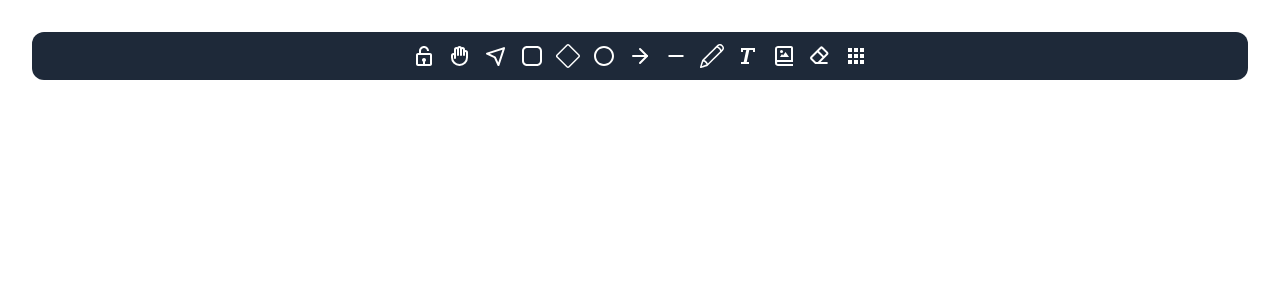
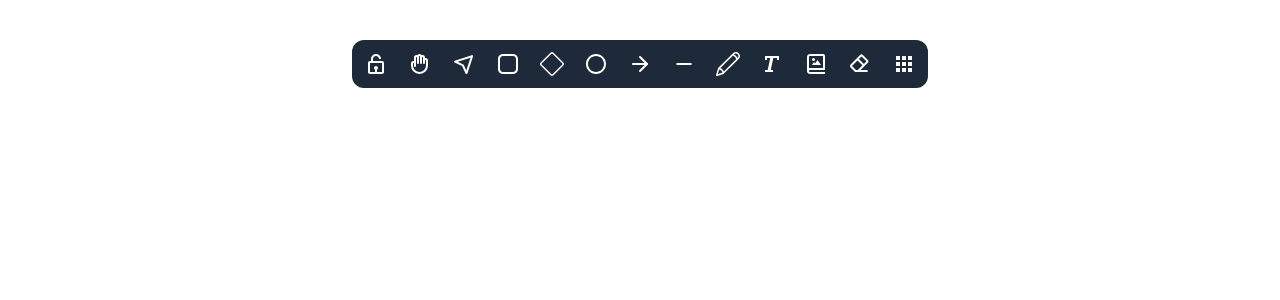
Before and after one commit to anup4747/Clone-practice-websites, a React (Vite) app in the folder websiteTwo/excalidraw_clone/: page / in a window 1280 px wide. Shown: the top 300 px of the page. Built offline with nearby package versions, Linux system fonts and the light colour scheme.

Commit message:
Some changes

```diff
--- a/websiteTwo/excalidraw_clone/index.html
+++ b/websiteTwo/excalidraw_clone/index.html
@@ -1,12 +1,10 @@
-<!doctype html>
+<!DOCTYPE html>
 <html lang="en">
   <head>
     <meta charset="UTF-8" />
-    <link rel="icon" type="image/svg+xml" href="/vite.svg" />
     <meta name="viewport" content="width=device-width, initial-scale=1.0" />
-    <title>Vite + React + TS</title>
+    <title>Excalidraw clone</title>
   </head>
-
 
   <body>
     <div id="root"></div>
--- /dev/null
+++ b/websiteTwo/excalidraw_clone/src/componants/footer.tsx
@@ -0,0 +1,10 @@
+import React from "react";
+import { useState, useEffect } from "react";
+
+export const Footer: React.FC= () => {
+    return(
+        <section>
+            <div>Footer</div>
+        </section>
+    )
+}
--- a/websiteTwo/excalidraw_clone/src/componants/toolsMenu.tsx
+++ b/websiteTwo/excalidraw_clone/src/componants/toolsMenu.tsx
@@ -20,24 +20,55 @@ import { FaPaintBrush } from "react-icons/fa";
 import { MdOutlineStarBorder } from "react-icons/md";
 import { GiPaintBucket } from "react-icons/gi";
 
+enum Tool {
+  None = "none",
+  Hand = "hand",
+  Selection = "selection",
+  Square = "square",
+  Diamond = "diamond",
+  Circle = "circle",
+  Arrow = "arrow",
+  Line = "line",
+  Pencil = "pencil",
+  Text = "text",
+  Image = "image",
+  Eraser = "eraser",
+  PaintBrush = "paintBrush",
+  Star = "star",
+  PaintBucket = "paintBucket",
+}
+
+interface ToolConfig {
+  name: Tool;
+  icon: React.ReactNode;
+  key?: string;
+  isSubmenu?: boolean;
+}
+
+const tools: ToolConfig[] = [
+  { name: Tool.Hand, icon: <HiOutlineHand />, key: "h" },
+  { name: Tool.Selection, icon: <BiNavigation />, key: "1" },
+  { name: Tool.Square, icon: <BiSquareRounded />, key: "2" },
+  { name: Tool.Diamond, icon: <BsDiamond />, key: "3" },
+  { name: Tool.Circle, icon: <BiCircle />, key: "4" },
+  { name: Tool.Arrow, icon: <FiArrowRight />, key: "5" },
+  { name: Tool.Line, icon: <IoMdRemove />, key: "6" },
+  { name: Tool.Pencil, icon: <SlPencil />, key: "7" },
+  { name: Tool.Text, icon: <BiText />, key: "8" },
+  { name: Tool.Image, icon: <BiPhotoAlbum />, key: "9" },
+  { name: Tool.Eraser, icon: <BiEraser />, key: "0" },
+];
+
+const extraTools: ToolConfig[] = [
+  { name: Tool.PaintBrush, icon: <FaPaintBrush />, isSubmenu:true},
+  { name: Tool.Star, icon: <MdOutlineStarBorder />,isSubmenu:true },
+  { name: Tool.PaintBucket, icon: <GiPaintBucket />, isSubmenu:true },
+];
+
 export const ToolsMenu: React.FC = () => {
-  const [locked, setLocked] = useState(false);
-  const [hand, setHand] = useState(false);
-  const [selection, setSelection] = useState(false);
-  const [square, setSquare] = useState(false);
-  const [diamond, setDiamond] = useState(false);
-  const [circle, setCircle] = useState(false);
-  const [arrow, setArrow] = useState(false);
-  const [line, setLine] = useState(false);
-  const [pencil, setPencil] = useState(false);
-  const [text, setText] = useState(false);
-  const [image, setImage] = useState(false);
-  const [eraser, setEraser] = useState(false);
-  const [menu, setMenu] = useState(false);
-  const [star, setStar] = useState(false);
-  const [paintBucket, setPaintBucket] = useState(false);
-  const [paintBrush, setPaintBrush] = useState(false);
-  const [isMenuOpen, setIsMenuOpen] = useState(false);
+  const [locked, setLocked] = useState<boolean>(false);
+  const [isMenuOpen, setIsMenuOpen] = useState<boolean>(false);
+  const [activeTool, setActiveTool] = useState<Tool>(Tool.None);
 
   const handleLockToggle = () => {
     setLocked(!locked);
@@ -47,61 +78,20 @@ export const ToolsMenu: React.FC = () => {
     setIsMenuOpen(!isMenuOpen);
   };
 
-  const resetAllExcept = (activeSetter: (value: boolean) => void) => {
-    setLocked(false);
-    setHand(false);
-    setSelection(false);
-    setSquare(false);
-    setDiamond(false);
-    setCircle(false);
-    setArrow(false);
-    setLine(false);
-    setPencil(false);
-    setText(false);
-    setImage(false);
-    setEraser(false);
-    setMenu(false);
-    activeSetter(true);
-    setIsMenuOpen(false);
+  const selectTool = (tool: Tool) => {
+    console.log(`Selecting tool: ${tool}`);
+    setActiveTool(tool);
+    if (tool !== Tool.None) {
+      setIsMenuOpen(false);
+    }
   };
 
-  // Keyboard event handler for number keys 1-9, 0
   useEffect(() => {
     const handleKeyPress = (event: KeyboardEvent) => {
-      if (locked) return; // Ignore keypress if locked
-      switch (event.key) {
-        case "1":
-          resetAllExcept(setSelection);
-          break;
-        case "2":
-          resetAllExcept(setSquare);
-          break;
-        case "3":
-          resetAllExcept(setDiamond);
-          break;
-        case "4":
-          resetAllExcept(setCircle);
-          break;
-        case "5":
-          resetAllExcept(setArrow);
-          break;
-        case "6":
-          resetAllExcept(setLine);
-          break;
-        case "7":
-          resetAllExcept(setPencil);
-          break;
-        case "8":
-          resetAllExcept(setText);
-          break;
-        case "9":
-          resetAllExcept(setImage);
-          break;
-        case "0":
-          resetAllExcept(setEraser);
-          break;
-        default:
-          break;
+      if (locked) return;
+      const tool = tools.find((t) => t.key === event.key);
+      if (tool) {
+        selectTool(tool.name);
       }
     };
 
@@ -111,156 +101,66 @@ export const ToolsMenu: React.FC = () => {
     };
   }, [locked]);
 
+  const ToolButton: React.FC<{
+    tool: Tool;
+    icon: React.ReactNode;
+    isActive: boolean;
+    onClick: () => void;
+  }> = ({ tool, icon, isActive, onClick }) => (
+    <div
+      onClick={onClick}
+      className={`cursor-pointer text-white text-2xl p-1 hover:bg-gray-700 rounded-sm ${
+        isActive ? "bg-blue-900 hover:bg-blue-900" : ""
+      }`}
+    >
+      {icon}
+    </div>
+  );
+
   return (
-    <section className="p-2 bg-gray-800 rounded-xl">
-      <div className="flex flex-row  justify-center items-center space-x-1">
-        <div
+    <section className="absolute top-10 p-2 left-1/2 transform -translate-x-1/2 bg-gray-800 rounded-xl">
+      <div className="flex flex-row relative justify-center items-center space-x-3">
+        <ToolButton
+          tool={Tool.None}
+          icon={locked ? <BiLock /> : <BiLockOpen />}
+          isActive={locked}
           onClick={handleLockToggle}
-          className={`cursor-pointer text-white text-2xl p-1 hover:bg-gray-700 rounded-sm ${
-            locked ? "bg-blue-900 hover:bg-blue-900" : ""
-          } `}
-        >
-          {locked ? <BiLock /> : <BiLockOpen />}
-        </div>
-        <div
-          onClick={() => resetAllExcept(setHand)}
-          className={`cursor-pointer text-white text-2xl p-1 hover:bg-gray-700 rounded-sm ${
-            hand ? "bg-blue-900 hover:bg-blue-900" : ""
-          } `}
-        >
-          {" "}
-          <HiOutlineHand />
-        </div>
-        <div
-          onClick={() => resetAllExcept(setSelection)}
-          className={`cursor-pointer text-white text-2xl p-1 hover:bg-gray-700 rounded-sm ${
-            selection ? "bg-blue-900 hover:bg-blue-900" : ""
-          }`}
-        >
-          <BiNavigation />
-        </div>
+        />
 
-        <div
-          onClick={() => resetAllExcept(setSquare)}
-          className={`cursor-pointer text-white text-2xl p-1 hover:bg-gray-700 rounded-sm ${
-            square ? "bg-blue-900 hover:bg-blue-900" : ""
-          }`}
-        >
-          <BiSquareRounded />
-        </div>
-        <div
-          onClick={() => resetAllExcept(setDiamond)}
-          className={`cursor-pointer text-white text-2xl p-1 hover:bg-gray-700 rounded-sm ${
-            diamond ? "bg-blue-900 hover:bg-blue-900" : ""
-          }`}
-        >
-          <BsDiamond />
-        </div>
+        {tools
+          .filter((tool) => !tool.isSubmenu)
+          .map((tool) => (
+            <ToolButton
+              key={tool.name}
+              tool={tool.name}
+              icon={tool.icon}
+              isActive={activeTool === tool.name}
+              onClick={() => selectTool(tool.name)}
+            />
+          ))}
 
-        <div
-          onClick={() => resetAllExcept(setCircle)}
-          className={`cursor-pointer text-white text-2xl p-1 hover:bg-gray-700 rounded-sm ${
-            circle ? "bg-blue-900 hover:bg-blue-900" : ""
-          }`}
-        >
-          {" "}
-          <BiCircle />
-        </div>
+        <ToolButton
+          key={Tool.None}
+          tool={Tool.None}
+          icon={<BiSolidGrid />}
+          isActive={isMenuOpen}
+          onClick={handleToolsMenu}
+        />
+      </div>
 
-        <div
-          onClick={() => resetAllExcept(setArrow)}
-          className={`cursor-pointer text-white text-2xl p-1 hover:bg-gray-700 rounded-sm ${
-            arrow ? "bg-blue-900 hover:bg-blue-900" : ""
-          }`}
-        >
-          {" "}
-          <FiArrowRight />
-        </div>
-
-        <div
-          onClick={() => resetAllExcept(setLine)}
-          className={`cursor-pointer text-white text-2xl p-1 hover:bg-gray-700 rounded-sm ${
-            line ? "bg-blue-900 hover:bg-blue-900" : ""
-          }`}
-        >
-          {" "}
-          <IoMdRemove />
-        </div>
-
-        <div
-          onClick={() => resetAllExcept(setPencil)}
-          className={`cursor-pointer text-white text-2xl p-1 hover:bg-gray-700 rounded-sm ${
-            pencil ? "bg-blue-900 hover:bg-blue-900" : ""
-          }`}
-        >
-          {" "}
-          <SlPencil />
-        </div>
-
-        <div
-          onClick={() => resetAllExcept(setText)}
-          className={`cursor-pointer text-white text-2xl p-1 hover:bg-gray-700 rounded-sm ${
-            text ? "bg-blue-900 hover:bg-blue-900" : ""
-          }`}
-        >
-          <BiText />{" "}
-        </div>
-
-        <div
-          onClick={() => resetAllExcept(setImage)}
-          className={`cursor-pointer text-white text-2xl p-1 hover:bg-gray-700 rounded-sm ${
-            image ? "bg-blue-900 hover:bg-blue-900" : ""
-          }`}
-        >
-          {" "}
-          <BiPhotoAlbum />
-        </div>
-
-        <div
-          onClick={() => resetAllExcept(setEraser)}
-          className={`cursor-pointer text-white text-2xl p-1 hover:bg-gray-700 rounded-sm ${
-            eraser ? "bg-blue-900 hover:bg-blue-900" : ""
-          }`}
-        >
-          {" "}
-          <BiEraser />
-        </div>
-
-        <div
-          onClick={handleToolsMenu}
-          className={`cursor-pointer text-white text-2xl p-1 hover:bg-gray-700 rounded-sm ${
-            isMenuOpen ? "bg-blue-900 hover:bg-blue-900" : ""
-          }`}
-        >
-          <BiSolidGrid />
-        </div>
-      </div>
       {isMenuOpen && (
-        <div className="absolute top-12 right-2 bg-gray-800 rounded-xl p-2 flex flex-col gap-2 shadow-lg z-10">
-          <div
-            onClick={() => resetAllExcept(setPaintBrush)}
-            className={`cursor-pointer text-white text-2xl p-1 hover:bg-gray-700 rounded-sm ${
-              paintBrush ? "bg-blue-500" : ""
-            }`}
-          >
-            <FaPaintBrush />
-          </div>
-          <div
-            onClick={() => resetAllExcept(setStar)}
-            className={`cursor-pointer text-white text-2xl p-1 hover:bg-gray-700 rounded-sm ${
-              star ? "bg-blue-500" : ""
-            }`}
-          >
-            <MdOutlineStarBorder />
-          </div>
-          <div
-            onClick={() => resetAllExcept(setPaintBucket)}
-            className={`cursor-pointer text-white text-2xl p-1 hover:bg-gray-700 rounded-sm ${
-              paintBucket ? "bg-blue-500" : ""
-            }`}
-          >
-            <GiPaintBucket />
-          </div>
+        <div className="absolute top-full right-1  mt-2 bg-gray-800 rounded-xl p-2 flex flex-col gap-2 shadow-lg z-20">
+          {extraTools
+            .filter((extraTool) => extraTool.isSubmenu)
+            .map((extraTool) => (
+              <ToolButton
+                key={extraTool.name}
+                tool={extraTool.name}
+                icon={extraTool.icon}
+                isActive={activeTool === extraTool.name}
+                onClick={() => selectTool(extraTool.name)}
+              />
+            ))}
         </div>
       )}
     </section>
```
